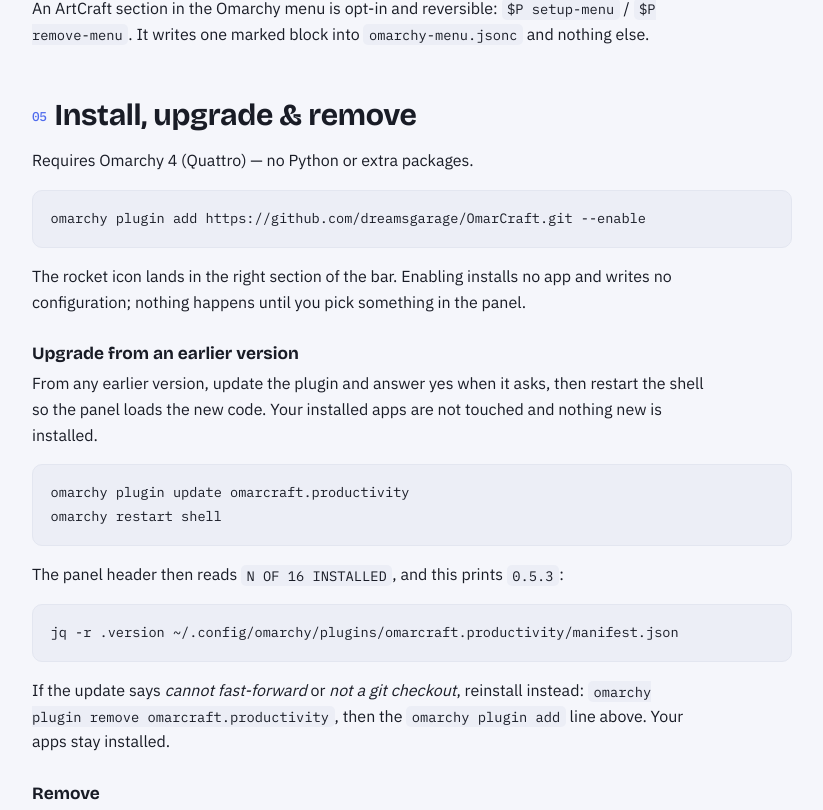
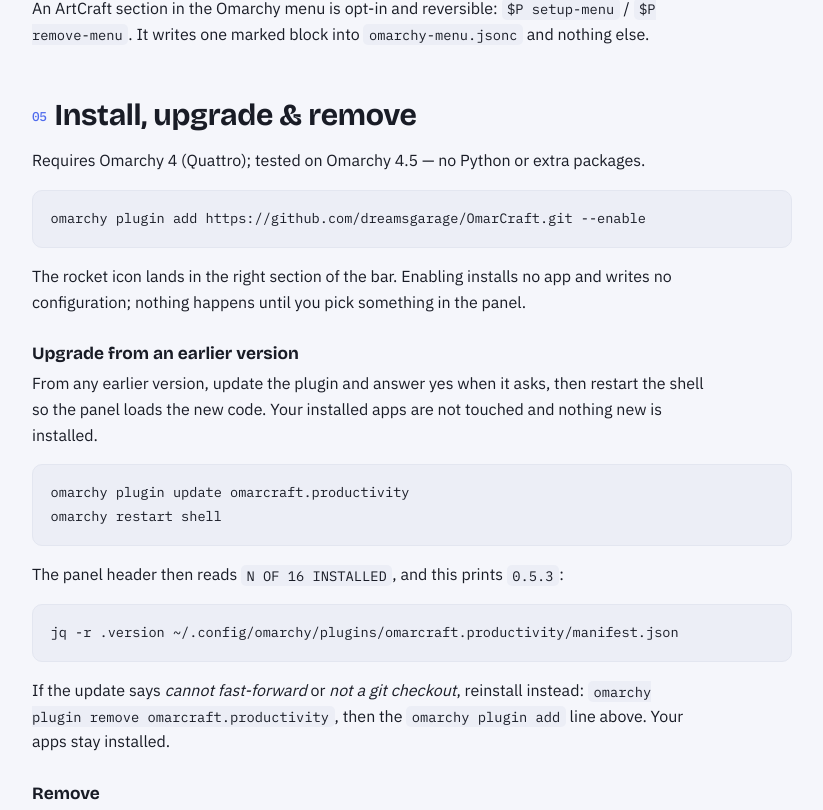
Before and after one commit to dreamsgarage/OmarCraft, a plain HTML site: page docs/README.html in a window 1280 px wide. Shown: the part 4670-5480 px from the top of the page, without its empty margins (228-1051 px from the left). Drawn offline with nearby package versions, Linux system fonts and the light colour scheme.

Commit message:
0.5.5 docs: decision record, README, changelog, acceptance rows 49-50
The plan quotes the review and records each bound with the size measured
in 2026-11. README: network input is bounded; tested on Omarchy 4.5.

Co-Authored-By: Claude Opus 5.5 <noreply@anthropic.com>

```diff
--- a/docs/README.html
+++ b/docs/README.html
@@ -467,7 +467,7 @@ omarchy-shell omarcraft.productivity layout tiles|rows</code></pre>
 
   <section aria-labelledby="install-h">
     <h2 id="install-h"><span class="num">05</span>Install, upgrade &amp; remove</h2>
-    <p>Requires Omarchy 4 (Quattro) — no Python or extra packages.</p>
+    <p>Requires Omarchy 4 (Quattro); tested on Omarchy 4.5 — no Python or extra packages.</p>
     <pre><code>omarchy plugin add https://github.com/dreamsgarage/OmarCraft.git --enable</code></pre>
     <p>The rocket icon lands in the right section of the bar. Enabling installs no app and writes no configuration; nothing happens until you pick something in the panel.</p>
     <h3 id="upgrade-h">Upgrade from an earlier version</h3>
@@ -488,6 +488,7 @@ omarchy restart shell</code></pre>
     <ul>
       <li>Only catalog apps reach a package command, by an id checked against a strict pattern; each maps to a package: <code>&lt;id&gt;-bin</code> by default, or a fixed name for a tool whose package differs (<code>typesetter</code>). A package a configured repo ships (the Arch repos or Omarchy's own, read from the local sync databases) is a repo package, installed or not: it installs through <code>omarchy-pkg-add</code> and updates with the system; any other is an AUR package. The plugin does not use <code>sudo</code> or <code>pkexec</code>; installs, updates and removals all run through Omarchy's own commands in a visible terminal that asks for your password, and a job cut short is reported as interrupted.</li>
       <li>Network use is the app catalog from <span class="mono">raw.githubusercontent.com</span> and versions from the AUR RPC, every 24 hours, with bounded timeouts (repo package versions come from the local sync database); a failed check keeps the old list and says <code>OFFLINE</code>, never "up to date". The panel itself never waits on the network.</li>
+      <li>What comes from the network is untrusted and bounded: a download stops at a size (256 KB for the catalog, 1 MB for an AUR answer; a longer one is refused whole), and only well-formed records are kept (a plain id, a name of at most 48 characters and a tagline of at most 96 without control characters, <code>#rrggbb</code> colours, version strings that look like versions, at most 64 apps). The panel's own data is bounded again on the way out, so neither a hostile nor a broken answer can fill the shell's memory.</li>
       <li>Files stay under <code>~/.cache/omarchy/omarcraft/</code> and <code>~/.local/state/omarchy/omarcraft/</code>. Nothing under <code>~/.config</code> without the opt-in commands. Where 0.5.0 installed Vikunja, 0.5.1 deletes, once, the desktop entry and launcher 0.5.0 wrote for it.</li>
     </ul>
   </section>
```
Also changed, not shown: 6 other files.
